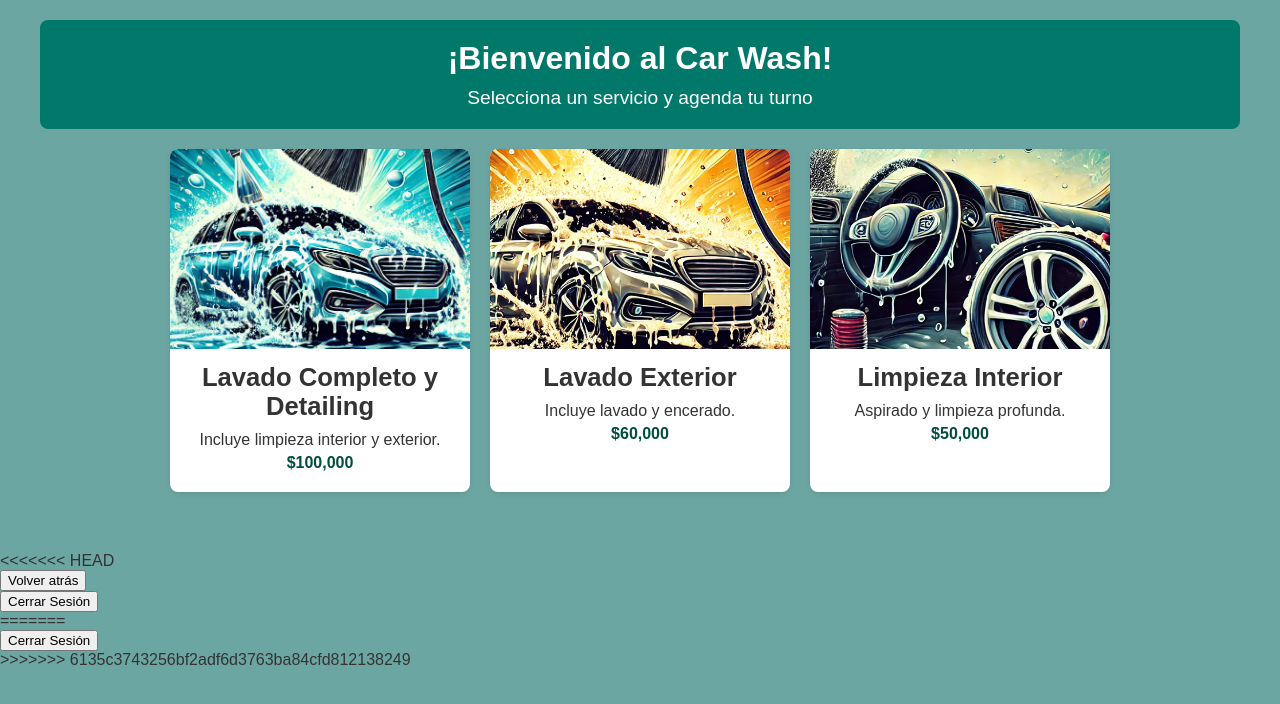
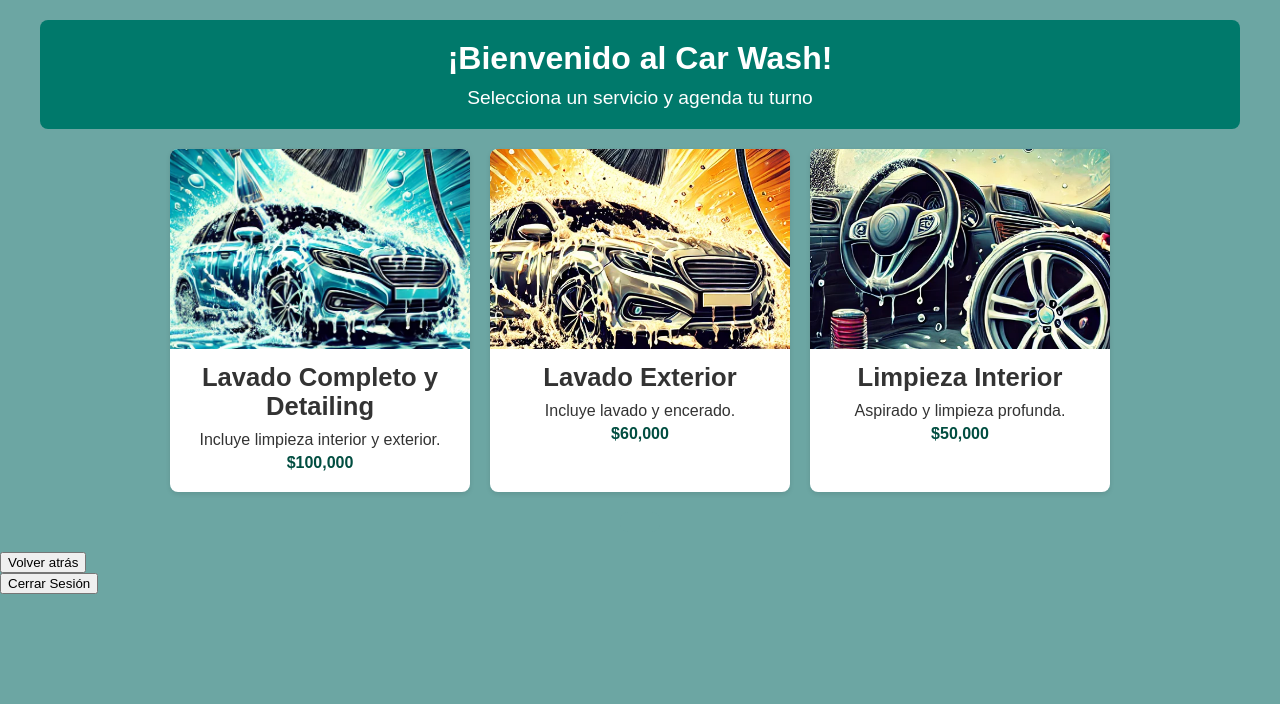
Before and after one commit to UliWT/Car_wash, a PHP site: page /usuario_v.php in a window 1280 px wide. Shown: the top 704 px of the page. Run offline with PHP 8.4, Linux system fonts and the light colour scheme; the visitor is signed in with stand-in values (Sample User, id 1); data comes from the database, SQL or seed files in the repository.

Commit message:
se acomodo error en usuarios_v.php boton de cerrar sesion

```diff
--- a/front/User/usuario_v.php
+++ b/front/User/usuario_v.php
@@ -161,7 +161,6 @@ $marcas_result = $conn->query("SELECT id_marcas, marca FROM marcas");
 
     </script>
 
-<<<<<<< HEAD
 <form action="../User/menu.php">
         <button type="submit">Volver atrás</button>
     </form>
@@ -170,10 +169,5 @@ $marcas_result = $conn->query("SELECT id_marcas, marca FROM marcas");
         <button type="submit">Cerrar Sesión</button>
     </form>
 
-=======
-<form action="../Logout/logout.php" method="POST">
-        <button type="submit">Cerrar Sesión</button>
-    </form>
->>>>>>> 6135c3743256bf2adf6d3763ba84cfd812138249
 </body>
 </html>
```
